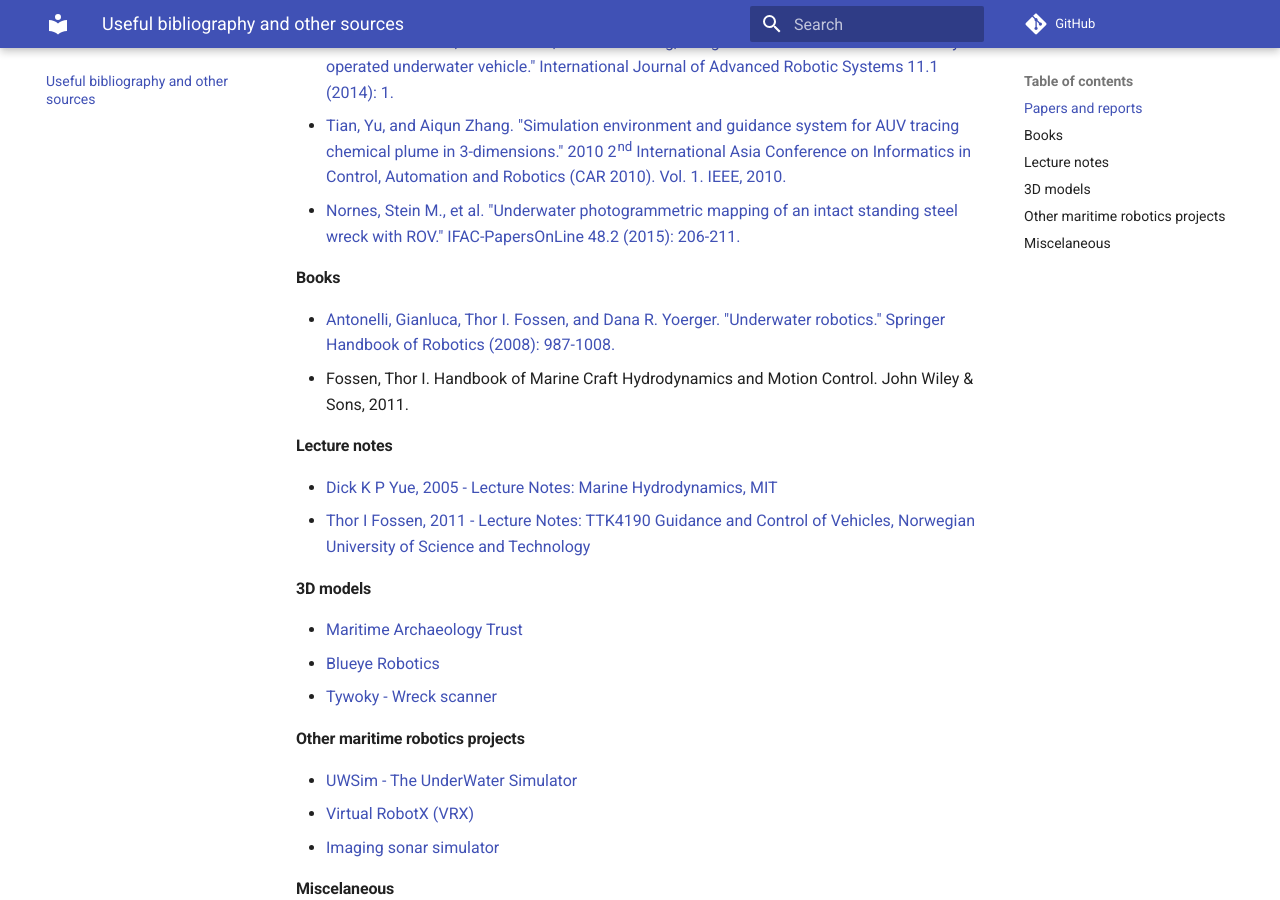
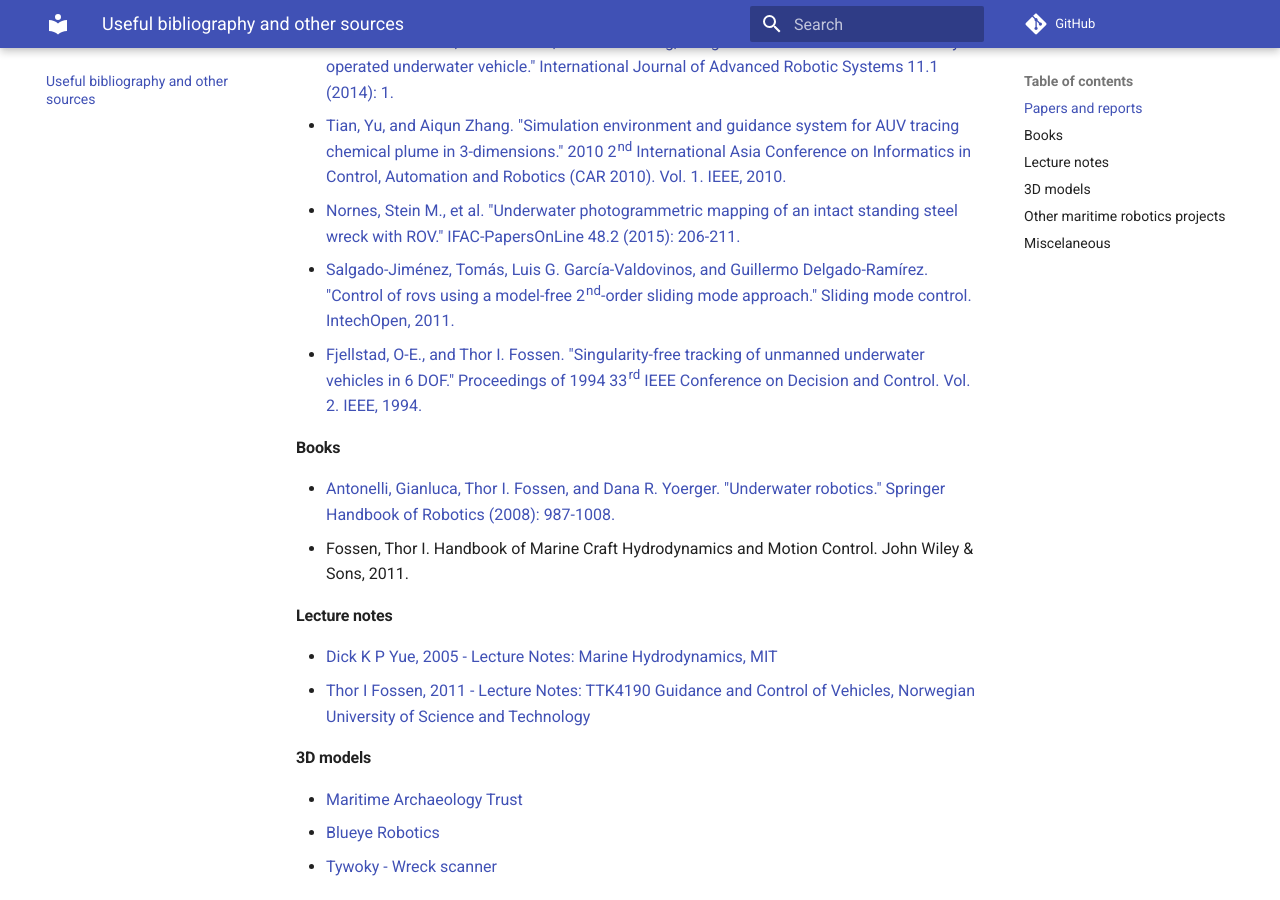
Before and after one commit to uuvsimulator/uuv_simulator_docs, an MkDocs documentation site: the page built from docs/bibliography.md, in a window 1280 px wide and 900 px high, scrolled down 647 px. Built offline with MkDocs 1.6.1 and Material for MkDocs 9.7.7, drawn with Linux system fonts in a browser that asks for light colours.

Commit message:
Add new paper sources
Signed-off-by: Musa Morena Marcusso Manhães <musa.marcusso@de.bosch.com>

```diff
--- a/docs/bibliography.md
+++ b/docs/bibliography.md
@@ -9,6 +9,8 @@
 - [García-Valdovinos, Luis Govinda, et al. "Modelling, design and robust control of a remotely operated underwater vehicle." International Journal of Advanced Robotic Systems 11.1 (2014): 1.](https://journals.sagepub.com/doi/full/10.5772/56810)
 - [Tian, Yu, and Aiqun Zhang. "Simulation environment and guidance system for AUV tracing chemical plume in 3-dimensions." 2010 2nd International Asia Conference on Informatics in Control, Automation and Robotics (CAR 2010). Vol. 1. IEEE, 2010.](https://ieeexplore.ieee.org/abstract/document/5456812/)
 - [Nornes, Stein M., et al. "Underwater photogrammetric mapping of an intact standing steel wreck with ROV." IFAC-PapersOnLine 48.2 (2015): 206-211.](https://www.sciencedirect.com/science/article/pii/S2405896315002736)
+- [Salgado-Jiménez, Tomás, Luis G. García-Valdovinos, and Guillermo Delgado-Ramírez. "Control of rovs using a model-free 2nd-order sliding mode approach." Sliding mode control. IntechOpen, 2011.](https://www.intechopen.com/download/pdf/15221)
+- [Fjellstad, O-E., and Thor I. Fossen. "Singularity-free tracking of unmanned underwater vehicles in 6 DOF." Proceedings of 1994 33rd IEEE Conference on Decision and Control. Vol. 2. IEEE, 1994.](https://ieeexplore.ieee.org/abstract/document/411068)
 
 # Books
 
```
